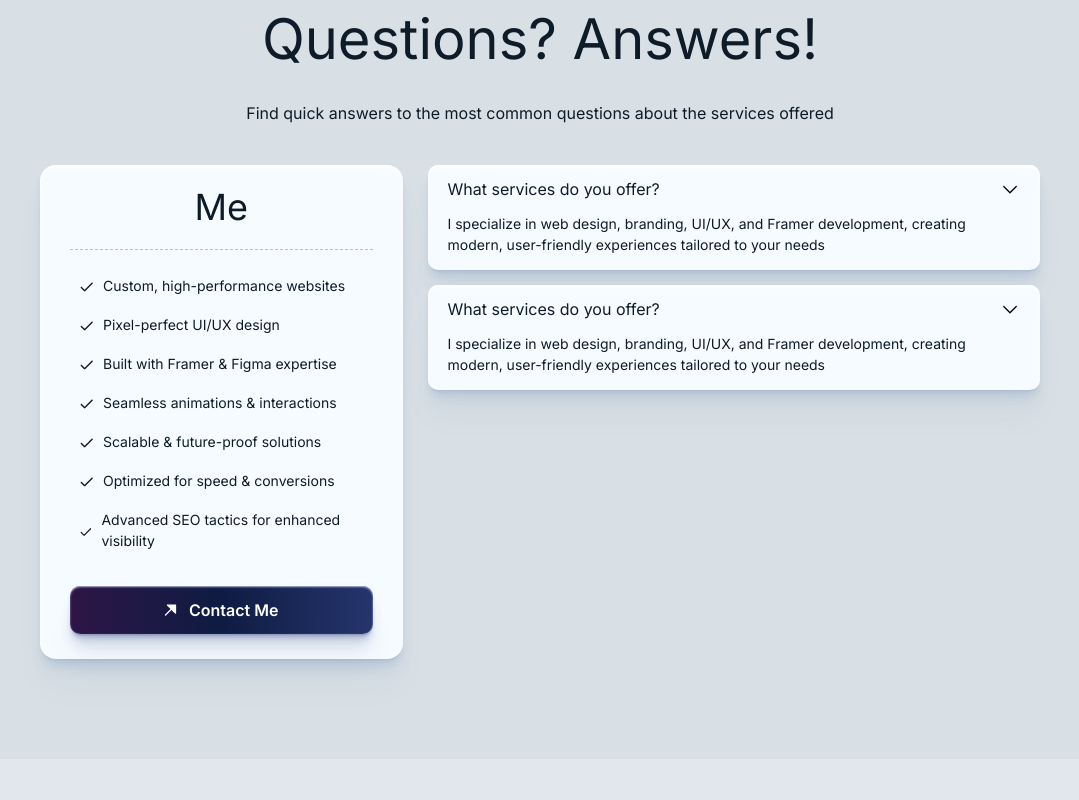
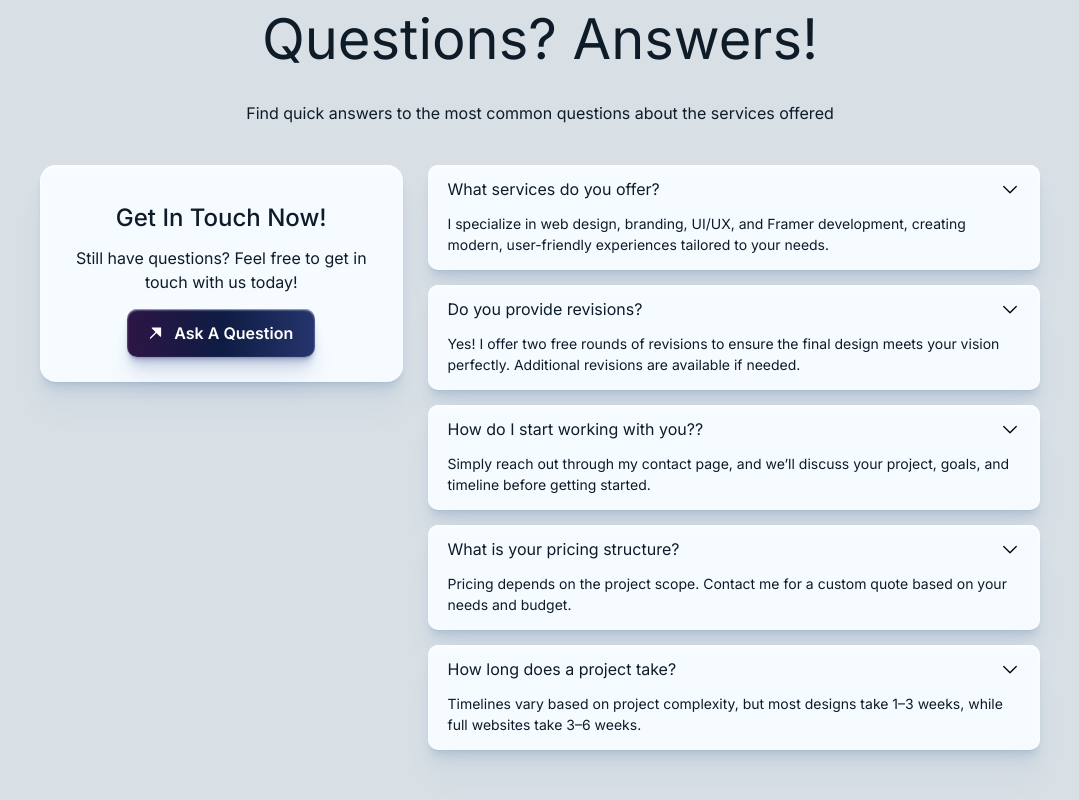
Before and after one commit to ask0ldd/FolioV2, a React (Vite) app: page / in a window 1280 px wide. Shown: the part 5208-6008 px from the top of the page, without its empty margins (100-1179 px from the left). Before the commit the page ends 5967 px from the top, so only its background shows below. Built offline with nearby package versions, Linux system fonts and the light colour scheme.

Commit message:
*edit* front / all QA pairs added

```diff
--- a/src/pages/app/sections/QA.tsx
+++ b/src/pages/app/sections/QA.tsx
@@ -13,76 +13,24 @@ export default function QA(){
             <span className='mt-[20px]'>Find quick answers to the most common questions about the services offered</span>
             <div className='flex flex-row flex-wrap gap-x-[25px] w-full max-w-[1000px] mt-[40px]'>
 
-                <div className="flex flex-col flex-[35%] shrink grow bg-[#F6FBFF] rounded-[16px] pt-[15px] pb-[25px] px-[30px] whiteBlockShadow">
-                    <h3 className="dm-sans text-[36px] text-center">Me</h3>
-                    <hr className="mt-[15px] mb-[25px] border-[#9DAEBCbb] border-dashed"/>
-                    <ul className="flex flex-col text-[14px] gap-y-[18px] px-[10px]">
-                        <li className="flex flex-row gap-x-[10px] items-center">
-                            <svg className="translate-y-[2px]" width="13" height="10" viewBox="0 0 13 10" fill="none" xmlns="http://www.w3.org/2000/svg">
-                                <path d="M12.6223 1.71611L5.12231 9.21611C5.05699 9.28166 4.97937 9.33367 4.8939 9.36916C4.80844 9.40465 4.71681 9.42292 4.62427 9.42292C4.53173 9.42292 4.44009 9.40465 4.35463 9.36916C4.26916 9.33367 4.19154 9.28166 4.12622 9.21611L0.84497 5.93486C0.779565 5.86946 0.727684 5.79181 0.692287 5.70636C0.65689 5.6209 0.638672 5.52931 0.638672 5.43682C0.638672 5.34432 0.65689 5.25273 0.692287 5.16727C0.727684 5.08182 0.779565 5.00417 0.84497 4.93877C0.910374 4.87336 0.98802 4.82148 1.07348 4.78609C1.15893 4.75069 1.25052 4.73247 1.34302 4.73247C1.43551 4.73247 1.5271 4.75069 1.61256 4.78609C1.69801 4.82148 1.77566 4.87336 1.84106 4.93877L4.62485 7.72256L11.6274 0.72119C11.7595 0.5891 11.9386 0.514893 12.1254 0.514893C12.3122 0.514893 12.4914 0.5891 12.6235 0.72119C12.7556 0.85328 12.8298 1.03243 12.8298 1.21924C12.8298 1.40604 12.7556 1.58519 12.6235 1.71728L12.6223 1.71611Z" fill="#0E1C29"/>
-                            </svg>
-                            <span>Custom, high-performance websites</span>
-                        </li>
-                        <li className="flex flex-row gap-x-[10px] items-center">
-                            <svg className="translate-y-[2px]" width="13" height="10" viewBox="0 0 13 10" fill="none" xmlns="http://www.w3.org/2000/svg">
-                                <path d="M12.6223 1.71611L5.12231 9.21611C5.05699 9.28166 4.97937 9.33367 4.8939 9.36916C4.80844 9.40465 4.71681 9.42292 4.62427 9.42292C4.53173 9.42292 4.44009 9.40465 4.35463 9.36916C4.26916 9.33367 4.19154 9.28166 4.12622 9.21611L0.84497 5.93486C0.779565 5.86946 0.727684 5.79181 0.692287 5.70636C0.65689 5.6209 0.638672 5.52931 0.638672 5.43682C0.638672 5.34432 0.65689 5.25273 0.692287 5.16727C0.727684 5.08182 0.779565 5.00417 0.84497 4.93877C0.910374 4.87336 0.98802 4.82148 1.07348 4.78609C1.15893 4.75069 1.25052 4.73247 1.34302 4.73247C1.43551 4.73247 1.5271 4.75069 1.61256 4.78609C1.69801 4.82148 1.77566 4.87336 1.84106 4.93877L4.62485 7.72256L11.6274 0.72119C11.7595 0.5891 11.9386 0.514893 12.1254 0.514893C12.3122 0.514893 12.4914 0.5891 12.6235 0.72119C12.7556 0.85328 12.8298 1.03243 12.8298 1.21924C12.8298 1.40604 12.7556 1.58519 12.6235 1.71728L12.6223 1.71611Z" fill="#0E1C29"/>
-                            </svg>
-                            <span>Pixel-perfect UI/UX design</span>
-                        </li>
-                        <li className="flex flex-row gap-x-[10px] items-center">
-                            <svg className="translate-y-[2px]" width="13" height="10" viewBox="0 0 13 10" fill="none" xmlns="http://www.w3.org/2000/svg">
-                                <path d="M12.6223 1.71611L5.12231 9.21611C5.05699 9.28166 4.97937 9.33367 4.8939 9.36916C4.80844 9.40465 4.71681 9.42292 4.62427 9.42292C4.53173 9.42292 4.44009 9.40465 4.35463 9.36916C4.26916 9.33367 4.19154 9.28166 4.12622 9.21611L0.84497 5.93486C0.779565 5.86946 0.727684 5.79181 0.692287 5.70636C0.65689 5.6209 0.638672 5.52931 0.638672 5.43682C0.638672 5.34432 0.65689 5.25273 0.692287 5.16727C0.727684 5.08182 0.779565 5.00417 0.84497 4.93877C0.910374 4.87336 0.98802 4.82148 1.07348 4.78609C1.15893 4.75069 1.25052 4.73247 1.34302 4.73247C1.43551 4.73247 1.5271 4.75069 1.61256 4.78609C1.69801 4.82148 1.77566 4.87336 1.84106 4.93877L4.62485 7.72256L11.6274 0.72119C11.7595 0.5891 11.9386 0.514893 12.1254 0.514893C12.3122 0.514893 12.4914 0.5891 12.6235 0.72119C12.7556 0.85328 12.8298 1.03243 12.8298 1.21924C12.8298 1.40604 12.7556 1.58519 12.6235 1.71728L12.6223 1.71611Z" fill="#0E1C29"/>
-                            </svg>
-                            <span>Built with Framer & Figma expertise</span>
-                        </li>
-                        <li className="flex flex-row gap-x-[10px] items-center">
-                            <svg className="translate-y-[2px]" width="13" height="10" viewBox="0 0 13 10" fill="none" xmlns="http://www.w3.org/2000/svg">
-                                <path d="M12.6223 1.71611L5.12231 9.21611C5.05699 9.28166 4.97937 9.33367 4.8939 9.36916C4.80844 9.40465 4.71681 9.42292 4.62427 9.42292C4.53173 9.42292 4.44009 9.40465 4.35463 9.36916C4.26916 9.33367 4.19154 9.28166 4.12622 9.21611L0.84497 5.93486C0.779565 5.86946 0.727684 5.79181 0.692287 5.70636C0.65689 5.6209 0.638672 5.52931 0.638672 5.43682C0.638672 5.34432 0.65689 5.25273 0.692287 5.16727C0.727684 5.08182 0.779565 5.00417 0.84497 4.93877C0.910374 4.87336 0.98802 4.82148 1.07348 4.78609C1.15893 4.75069 1.25052 4.73247 1.34302 4.73247C1.43551 4.73247 1.5271 4.75069 1.61256 4.78609C1.69801 4.82148 1.77566 4.87336 1.84106 4.93877L4.62485 7.72256L11.6274 0.72119C11.7595 0.5891 11.9386 0.514893 12.1254 0.514893C12.3122 0.514893 12.4914 0.5891 12.6235 0.72119C12.7556 0.85328 12.8298 1.03243 12.8298 1.21924C12.8298 1.40604 12.7556 1.58519 12.6235 1.71728L12.6223 1.71611Z" fill="#0E1C29"/>
-                            </svg>
-                            <span>Seamless animations & interactions</span>
-                        </li>
-                        <li className="flex flex-row gap-x-[10px] items-center">
-                            <svg className="translate-y-[2px]" width="13" height="10" viewBox="0 0 13 10" fill="none" xmlns="http://www.w3.org/2000/svg">
-                                <path d="M12.6223 1.71611L5.12231 9.21611C5.05699 9.28166 4.97937 9.33367 4.8939 9.36916C4.80844 9.40465 4.71681 9.42292 4.62427 9.42292C4.53173 9.42292 4.44009 9.40465 4.35463 9.36916C4.26916 9.33367 4.19154 9.28166 4.12622 9.21611L0.84497 5.93486C0.779565 5.86946 0.727684 5.79181 0.692287 5.70636C0.65689 5.6209 0.638672 5.52931 0.638672 5.43682C0.638672 5.34432 0.65689 5.25273 0.692287 5.16727C0.727684 5.08182 0.779565 5.00417 0.84497 4.93877C0.910374 4.87336 0.98802 4.82148 1.07348 4.78609C1.15893 4.75069 1.25052 4.73247 1.34302 4.73247C1.43551 4.73247 1.5271 4.75069 1.61256 4.78609C1.69801 4.82148 1.77566 4.87336 1.84106 4.93877L4.62485 7.72256L11.6274 0.72119C11.7595 0.5891 11.9386 0.514893 12.1254 0.514893C12.3122 0.514893 12.4914 0.5891 12.6235 0.72119C12.7556 0.85328 12.8298 1.03243 12.8298 1.21924C12.8298 1.40604 12.7556 1.58519 12.6235 1.71728L12.6223 1.71611Z" fill="#0E1C29"/>
-                            </svg>
-                            <span>Scalable & future-proof solutions</span>
-                        </li>
-                        <li className="flex flex-row gap-x-[10px] items-center">
-                            <svg className="translate-y-[2px]" width="13" height="10" viewBox="0 0 13 10" fill="none" xmlns="http://www.w3.org/2000/svg">
-                                <path d="M12.6223 1.71611L5.12231 9.21611C5.05699 9.28166 4.97937 9.33367 4.8939 9.36916C4.80844 9.40465 4.71681 9.42292 4.62427 9.42292C4.53173 9.42292 4.44009 9.40465 4.35463 9.36916C4.26916 9.33367 4.19154 9.28166 4.12622 9.21611L0.84497 5.93486C0.779565 5.86946 0.727684 5.79181 0.692287 5.70636C0.65689 5.6209 0.638672 5.52931 0.638672 5.43682C0.638672 5.34432 0.65689 5.25273 0.692287 5.16727C0.727684 5.08182 0.779565 5.00417 0.84497 4.93877C0.910374 4.87336 0.98802 4.82148 1.07348 4.78609C1.15893 4.75069 1.25052 4.73247 1.34302 4.73247C1.43551 4.73247 1.5271 4.75069 1.61256 4.78609C1.69801 4.82148 1.77566 4.87336 1.84106 4.93877L4.62485 7.72256L11.6274 0.72119C11.7595 0.5891 11.9386 0.514893 12.1254 0.514893C12.3122 0.514893 12.4914 0.5891 12.6235 0.72119C12.7556 0.85328 12.8298 1.03243 12.8298 1.21924C12.8298 1.40604 12.7556 1.58519 12.6235 1.71728L12.6223 1.71611Z" fill="#0E1C29"/>
-                            </svg>
-                            <span>Optimized for speed & conversions</span>
-                        </li>
-                        <li className="flex flex-row gap-x-[10px] items-center">
-                            <svg className="translate-y-[2px]" width="13" height="10" viewBox="0 0 13 10" fill="none" xmlns="http://www.w3.org/2000/svg">
-                                <path d="M12.6223 1.71611L5.12231 9.21611C5.05699 9.28166 4.97937 9.33367 4.8939 9.36916C4.80844 9.40465 4.71681 9.42292 4.62427 9.42292C4.53173 9.42292 4.44009 9.40465 4.35463 9.36916C4.26916 9.33367 4.19154 9.28166 4.12622 9.21611L0.84497 5.93486C0.779565 5.86946 0.727684 5.79181 0.692287 5.70636C0.65689 5.6209 0.638672 5.52931 0.638672 5.43682C0.638672 5.34432 0.65689 5.25273 0.692287 5.16727C0.727684 5.08182 0.779565 5.00417 0.84497 4.93877C0.910374 4.87336 0.98802 4.82148 1.07348 4.78609C1.15893 4.75069 1.25052 4.73247 1.34302 4.73247C1.43551 4.73247 1.5271 4.75069 1.61256 4.78609C1.69801 4.82148 1.77566 4.87336 1.84106 4.93877L4.62485 7.72256L11.6274 0.72119C11.7595 0.5891 11.9386 0.514893 12.1254 0.514893C12.3122 0.514893 12.4914 0.5891 12.6235 0.72119C12.7556 0.85328 12.8298 1.03243 12.8298 1.21924C12.8298 1.40604 12.7556 1.58519 12.6235 1.71728L12.6223 1.71611Z" fill="#0E1C29"/>
-                            </svg>
-                            <span>Advanced SEO tactics for enhanced visibility</span>
-                        </li>
-                    </ul>
-                    <button className='blueButton text-[#FFFFFF] font-semibold h-[48px] w-full mt-[35px]'>
+                <div className="flex flex-col flex-[35%] shrink grow bg-[#F6FBFF] items-center h-fit rounded-[16px] pt-[15px] pb-[25px] px-[30px] whiteBlockShadow">
+                    <h3 className='text-[24px] text-[#0E1C29] font-medium mt-[20px] text-center'>Get In Touch Now!</h3>
+                    <span className='text-[16px] text-[#0E1C29] text-center mt-[10px]'>Still have questions? Feel free to get in touch with us today!</span>
+                    <button className='blueButton text-[#FFFFFF] font-semibold h-[48px] w-fit mt-[15px]'>
                         <svg width="13" height="12" viewBox="0 0 13 12" fill="none" xmlns="http://www.w3.org/2000/svg">
                             <path d="M12.125 0.999981V9.12473C12.1251 9.24841 12.0885 9.36934 12.0198 9.47221C11.9512 9.57508 11.8535 9.65526 11.7393 9.7026C11.625 9.74994 11.4993 9.76232 11.378 9.73817C11.2567 9.71401 11.1453 9.65441 11.0578 9.5669L7.43764 5.94592L1.9425 11.4418C1.82523 11.5591 1.66618 11.625 1.50033 11.625C1.33448 11.625 1.17543 11.5591 1.05815 11.4418C0.940883 11.3246 0.875 11.1655 0.875 10.9997C0.875 10.8338 0.940883 10.6748 1.05815 10.5575L6.55408 5.06236L2.9331 1.44216C2.84559 1.35475 2.78599 1.24334 2.76183 1.12204C2.73768 1.00074 2.75006 0.875005 2.7974 0.760744C2.84474 0.646484 2.92492 0.548839 3.02779 0.480172C3.13066 0.411505 3.25159 0.374903 3.37527 0.375H11.5C11.6658 0.375 11.8247 0.440846 11.9419 0.558053C12.0592 0.67526 12.125 0.834226 12.125 0.999981Z" fill="white"/>
                         </svg>
-                        Contact Me
+                        Ask A Question
                     </button>
                 </div>
 
                 <div className="flex flex-col flex-[60%] shrink grow h-fit gap-y-[15px]">
 
-                    <div className="flex flex-col bg-[#F6FBFF] rounded-[10px] px-[20px] whiteBlockShadow">
-                        <div className="flex flex-row justify-between h-[48px] items-center">
-                            <span className="text-[16px] text-[#0E1C29]">What services do you offer?</span>
-                            <svg width={20} height={20} xmlns="http://www.w3.org/2000/svg"
-                                viewBox="0 0 256 256"
-                                focusable="false"
-                                color="var(--token-6396e7f2-0645-4f69-9a36-80e94f8ee015, rgb(14, 28, 41))"
-                            ><path d="M213.66,101.66l-80,80a8,8,0,0,1-11.32,0l-80-80A8,8,0,0,1,53.66,90.34L128,164.69l74.34-74.35a8,8,0,0,1,11.32,11.32Z"></path></svg>
-                            </div>
-                        <span className="text-[14px] text-[#0E1C29] font-normal pb-[15px]">I specialize in web design, branding, UI/UX, and Framer development, creating modern, user-friendly experiences tailored to your needs</span>
-                    </div>
-
-                    <QAPair question={"What services do you offer?"} answer={"I specialize in web design, branding, UI/UX, and Framer development, creating modern, user-friendly experiences tailored to your needs"}/>
+                    <QAPair question={"What services do you offer?"} answer={"I specialize in web design, branding, UI/UX, and Framer development, creating modern, user-friendly experiences tailored to your needs."}/>
+                    <QAPair question={"Do you provide revisions?"} answer={"Yes! I offer two free rounds of revisions to ensure the final design meets your vision perfectly. Additional revisions are available if needed."}/>
+                    <QAPair question={"How do I start working with you??"} answer={"Simply reach out through my contact page, and we’ll discuss your project, goals, and timeline before getting started."}/>
+                    <QAPair question={"What is your pricing structure?"} answer={"Pricing depends on the project scope. Contact me for a custom quote based on your needs and budget."}/>
+                    <QAPair question={"How long does a project take?"} answer={"Timelines vary based on project complexity, but most designs take 1–3 weeks, while full websites take 3–6 weeks."}/>
 
                 </div>
             </div>
```
